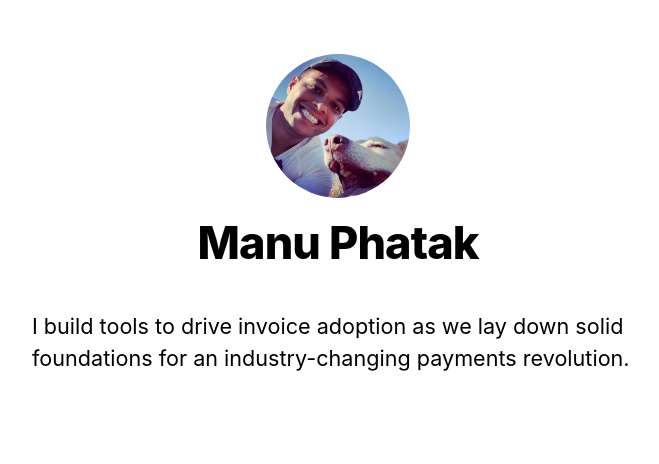
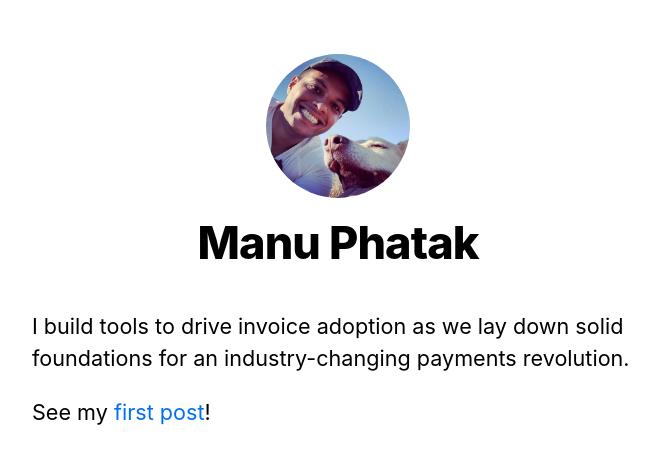
Before and after one commit to bionikspoon/nextjs-blog, a Next.js app: page / in a window 1280 px wide. Shown: the top 464 px of the page, without its empty margins (302-961 px from the left). Built offline with nearby package versions, Linux system fonts and the light colour scheme.

Commit message:
add link to first post

```diff
--- a/pages/index.tsx
+++ b/pages/index.tsx
@@ -15,6 +15,9 @@ export default function Home(): JSX.Element {
           I build tools to drive invoice adoption as we lay down solid
           foundations for an industry-changing payments revolution.
         </p>
+        <p>
+          See my <Link href="/posts/first-post">first post</Link>!
+        </p>
       </section>
     </Layout>
   )
```
